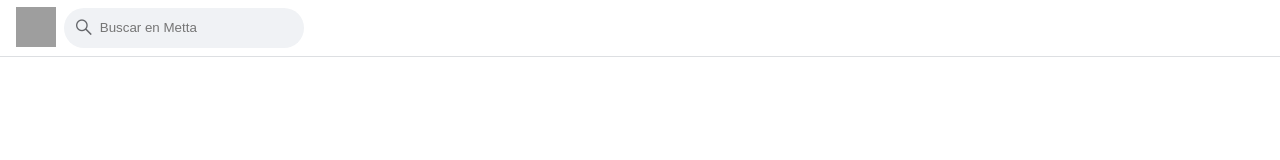
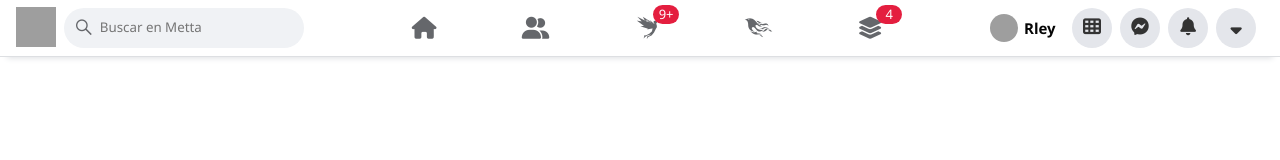
Before and after one commit to KevinChari/Facebook, a plain HTML site: page index.html in a window 1280 px wide. Drawn offline with Linux system fonts and the light colour scheme; grey boxes are pictures that could not be loaded.

Commit message:
change nav

```diff
--- a/css/style.css
+++ b/css/style.css
@@ -1,9 +1,14 @@
 :root {
     --prymary-color:#1b74e4;
+    --design-botton:#007ef7;
     --secondary-color:#050505;
-    --three-color:#050505;
+    --three-color:#333333;
     --input-color:#f0f2f5;
     --contrast-color:#65676b;
+    --circle-div:#e4e6eb;
+    --circle-div-2:#d9dbdf;
+    --hover-nav:#f2f2f2;
+    --notify-color:#e41e3f;
 }
 
 
@@ -11,6 +16,11 @@
     margin: 0;
     padding: 0;
     box-sizing: border-box;
+    font-family: Segoe UI Historic, Segoe UI, Helvetica, Arial, sans-serif;
+}
+
+a {
+    text-decoration: none;
 }
 
 html {
@@ -22,6 +32,7 @@ header {
     width: 100%;
     height: auto;
     border-bottom: 1px solid #dddfe2;
+    box-shadow: 0 8px 6px -7px #dddfe2;
 }
 
 header nav {
@@ -69,3 +80,131 @@ header nav {
     background-color: transparent;
     outline: none;
 }
+
+.icons__midle__nav__container {
+    display: flex;
+    align-items: center;
+    padding: 10px;
+}
+
+.icons__midle__nav__container .icons__midle {
+    width: 111.5px;
+    height: 56px;
+    position: relative;
+    display: flex;
+    justify-content: center;
+    align-items: center;
+}
+
+.icons__midle__nav__container .icons__midle:hover {
+    height: 49px;
+    cursor: pointer;
+    background-color: var(--hover-nav);
+    border-radius: 10px;
+    border: none;
+}
+
+.icons__midle__nav__container .icons__midle span {
+    position: absolute;
+    width: 26.50px;
+    height: 19px;
+    top: 5px;
+    left: calc(75% - 22px);
+    border-radius: 50px;
+    background-color: var(--notify-color);
+    color: #ffffff;
+    text-align: center;
+    font-size: 1.3rem;
+    line-height: 1.5;
+    font-weight: 500;
+    font-family: Segoe UI Historic, Segoe UI, Helvetica, Arial, sans-serif;
+}
+
+
+.icons__midle__nav__container i {
+    font-size: 2.2rem;
+    color: var(--contrast-color);
+}
+
+
+.icons__midle__nav__container i:active {
+    color: var(--design-botton);
+
+}
+
+.icons__midle__nav__container i:visited {
+    color: var(--design-botton);
+}
+
+.icons__end__nav__container {
+    display: flex;
+    padding: 0px 16px 0px 4px;
+}
+
+.icons__end__nav__container  .img__end__nav {
+    width: 78px;
+    height: 56px;
+    display: flex;
+    align-items: center;
+    margin-right: 8px;
+}
+
+.img__end__nav a {
+    display: flex;
+    align-items: center;
+    padding: 0 12px 0 12px;
+}
+
+.img__end__nav a:hover {
+    height: 36px;
+    border-radius: 60px;
+    background-color: var(--hover-nav);
+}
+
+.img__end__nav img {
+    width: 28px;
+    height: 28px;
+    border-radius: 50%;
+    margin-right: 6px;
+}
+
+.img__end__nav p {
+    font-size: 1.5rem;
+    font-weight: 600;
+    line-height: 1.9rem;
+    color: var(--secondary-color);
+}
+
+
+.icons__end__nav__container .icons__end {
+    display: flex;
+    align-items: center;
+    margin-left: 8px;
+}
+
+.icons__end div {
+    width: 40px;
+    height: 40px;
+    display: flex;
+    align-items: center;
+    justify-content: center;
+    margin-right: 8px;
+    border-radius: 50%;
+    background-color: var(--circle-div);
+}
+
+.icons__end div:hover {
+    background-color: var(--circle-div-2);
+}
+
+.icons__end a {
+   width: auto;
+   height: auto;
+}
+.icons__end i {
+    width: 20px;
+    height: 20px;
+    font-size: 1.8rem;
+    color: var(--three-color);
+    text-align: center;
+}
--- a/index.html
+++ b/index.html
@@ -20,10 +20,50 @@
                     <div class="input__Style"><input type="text" placeholder="Buscar en Metta"></div>
                 </div>
             </div>
-            <div>
-
+            <div class="icons__midle__nav__container">
+                <div class="icons__midle">
+                    <a href=""><i class="fas fa-home"></i></a>
+                </div>
+                <div class="icons__midle">
+                    <a href=""><i class="fas fa-user-friends"></i></a>
+                </div>
+                <div class="icons__midle">
+                    <span>9+</span>
+                    <a href=""><i class="fab fa-studiovinari"></i></a>
+                </div>
+                <div class="icons__midle">
+                    <a href=""><i class="fab fa-phoenix-framework"></i></a>
+                </div>
+                <div class="icons__midle">
+                    <span>4</span>
+                    <a href=""><i class="fas fa-layer-group"></i></a>
+                </div>
             </div>
-            <div></div>
+            <div class="icons__end__nav__container">
+                <section class="img__end__nav">
+                    <a href="">
+                        <img
+                        src="https://yt3.ggpht.com/yti/APfAmoEDZzb9iepzxCiASUKDS_aYOwXfXunhjANbkiF7=s88-c-k-c0x00ffffff-no-rj-mo"
+                        alt="imagen de perfil"
+                        >
+                        <p>Rley</p>
+                    </a>
+                </section>
+                <section class="icons__end">
+                    <div>
+                        <a href=""><i class="fas fa-th"></i></a>
+                    </div>
+                    <div>
+                        <a href=""><i class="fab fa-facebook-messenger"></i></a>
+                    </div>
+                    <div>
+                        <a href=""><i class="fas fa-bell"></i></a>
+                    </div>
+                    <div>
+                        <a href=""><i class="fas fa-sort-down"></i></a>
+                    </div>
+                </section>
+            </div>
         </nav>
     </header>
 </body>
```
